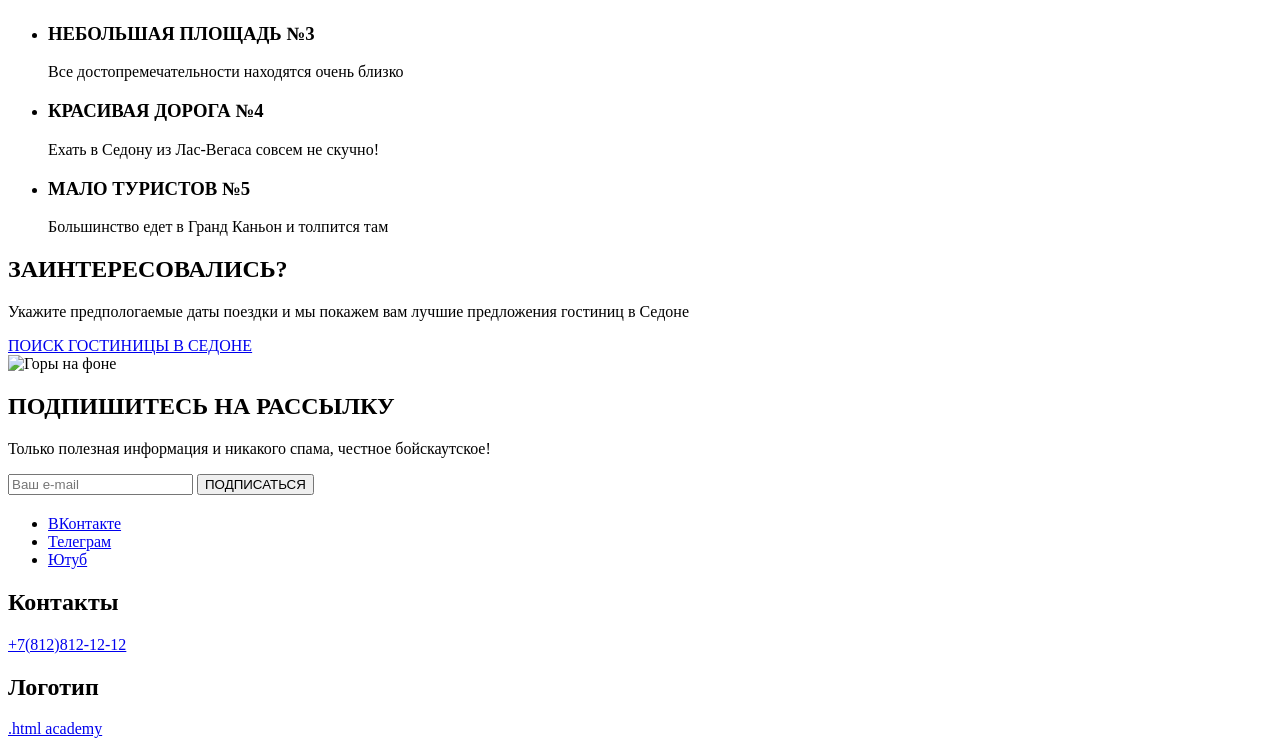
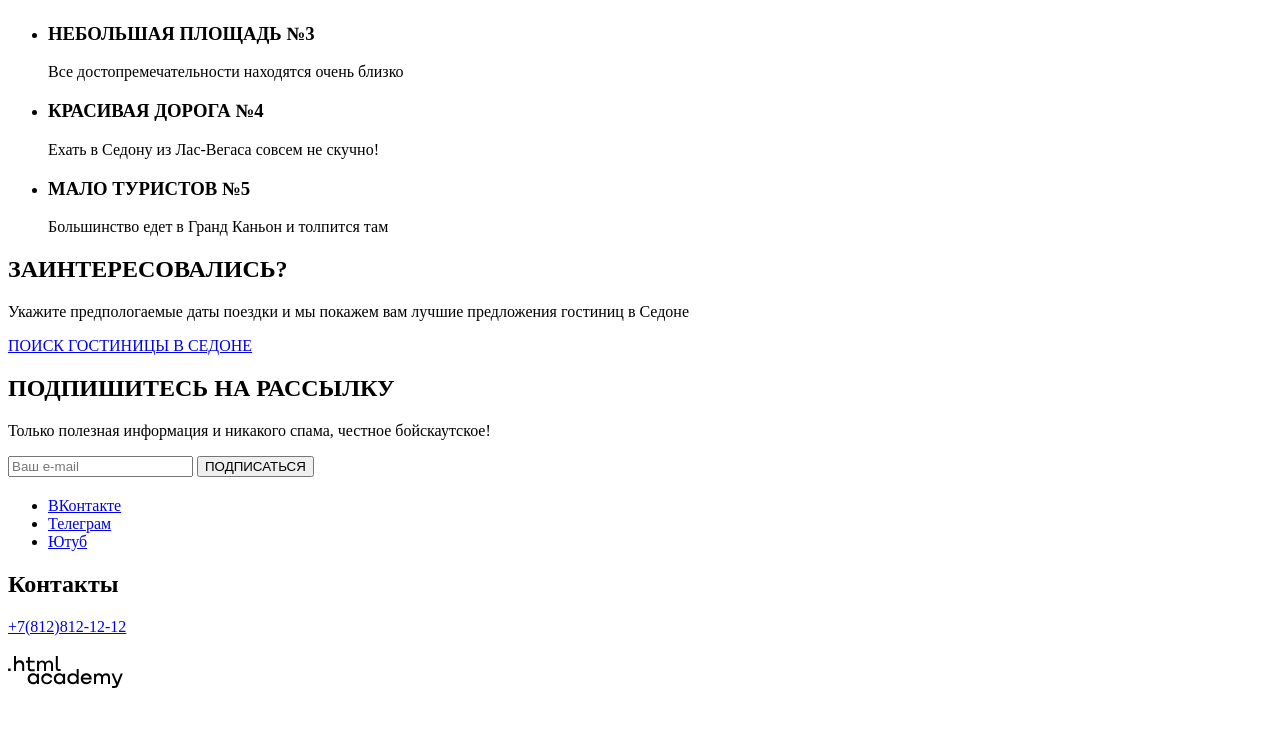
Before and after one commit to htmlacademy-htmlcss/2096859-sedona-34, a plain HTML site: page index.html in a window 1280 px wide. Shown: the part 1591-2337 px from the top of the page. After the commit the page ends 2305 px from the top, so only its background shows below. Drawn offline with Linux system fonts and the light colour scheme.

Commit message:
Отработка замечаний наставника, импортировал контентные изображения

```diff
--- a/index.html
+++ b/index.html
@@ -39,7 +39,7 @@
       </nav>
     </header>
     <main class="main-index">
-      <h1 class="visually-hidden">SEDONA</h1>
+      <h1 class="main-index">WELCOM - to the gorgeous - SEDONA "Because the Grand Canyon sucks!"</h1>
       <img class="logo" src="images/index-background.jpg" width="1200" height="485" alt="Главный фон седона">
       <section class="description">
         <h2>СЕДОНА - НЕБОЛЬШОЙ ГОРОДОК В АРИЗОНЕ, ЗАСЛУЖИВАЮЩИЙ БОЛЬШЕГО!</h2>
@@ -89,16 +89,15 @@
       <section>
         <h2 class="services-title">ЗАИНТЕРЕСОВАЛИСЬ?</h2>
         <p class="Interested-description">Укажите предпологаемые даты поездки и мы покажем вам лучшие предложения гостиниц в Седоне</p>
-           <a class="button button-search" href="#">ПОИСК ГОСТИНИЦЫ В СЕДОНЕ</a>
+        <a class="button button-search" href="#">ПОИСК ГОСТИНИЦЫ В СЕДОНЕ</a>
       </section>
       <section class="newsletter">
-        <img class="newsletter" src="images/background-2.jpg" width="1200" height="411" alt="Горы на фоне">
-        <h2 class="subscribe-title">ПОДПИШИТЕСЬ НА РАССЫЛКУ</h2>
+        <h2 class="newsletter-title">ПОДПИШИТЕСЬ НА РАССЫЛКУ</h2>
         <p>Только полезная информация и никакого спама, честное бойскаутское!</p>
         <form class="newsletter-form" action="https://echo.htmlacademy.ru/" method="post">
           <input class="field"  placeholder="Ваш e-mail" type="email" name="newsletter-email" id="newsletter-email" required>
           <button class="button newsletter-button" type="submit">
-            <span class="visually-hidden">ПОДПИСАТЬСЯ</span>
+            <span class="newsletter-button">ПОДПИСАТЬСЯ</span>
           </button>
         </form>
       </section>
@@ -128,9 +127,10 @@
         <h2 class="visually-hidden">Контакты</h2>
         <a class="footer-contacts" href="tel:+78128121212">+7(812)812-12-12</a>
       </section>
-      <section class="footer-logo">
-        <h2 class="visually-hidden">Логотип</h2>
-        <a class="htmlacademy-link" href="https://htmlacademy.ru/">.html academy</a>
+      <section class="footer-logo_html_academy">
+        <h2 class="footer-logo_html_academy">
+        <img src="images\logo_html_academy.svg" width="114.9" height="32.9" alt="logo_html_academy">
+        </h2>
       </section>
     </footer>
   </body>
```
Also changed, not shown: images/logo_html_academy.svg (added).
